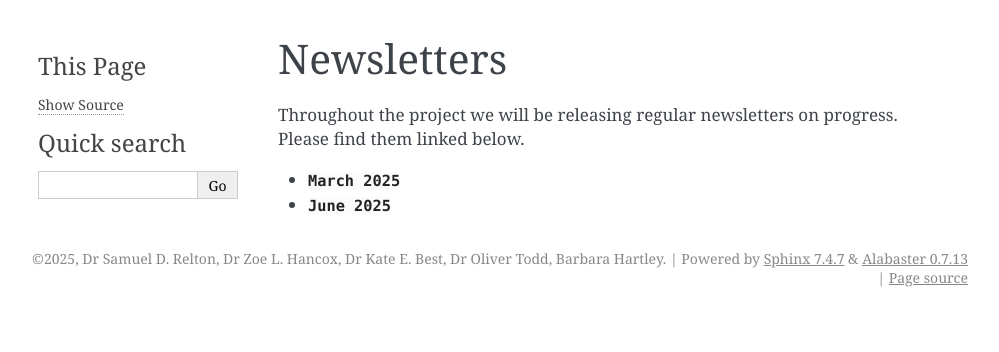
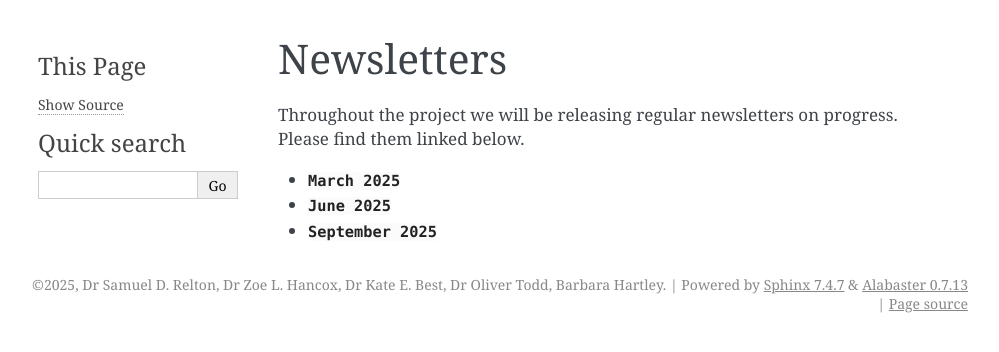
Before and after one commit to sdrelton/PREDICT, a Sphinx documentation site: the page built from docs/Newsletters.rst, in a window 1280 px wide. Shown: the top 352 px of the page, without its empty margins (142-1141 px from the left). Built offline with Sphinx 7.4.7, drawn with Linux system fonts in a browser that asks for light colours.

Commit message:
September newsletter added

```diff
--- a/docs/Newsletters.rst
+++ b/docs/Newsletters.rst
@@ -9,3 +9,5 @@ Please find them linked below.
 * :download:`March 2025 <newsletters/PREDICT_Newsletter_March2025.pdf>`
 
 * :download:`June 2025 <newsletters/PREDICT_Newsletter_June2025.pdf>`
+
+* :download:`September 2025 <newsletters/PREDICT_Newsletter_September2025.pdf>`
```
